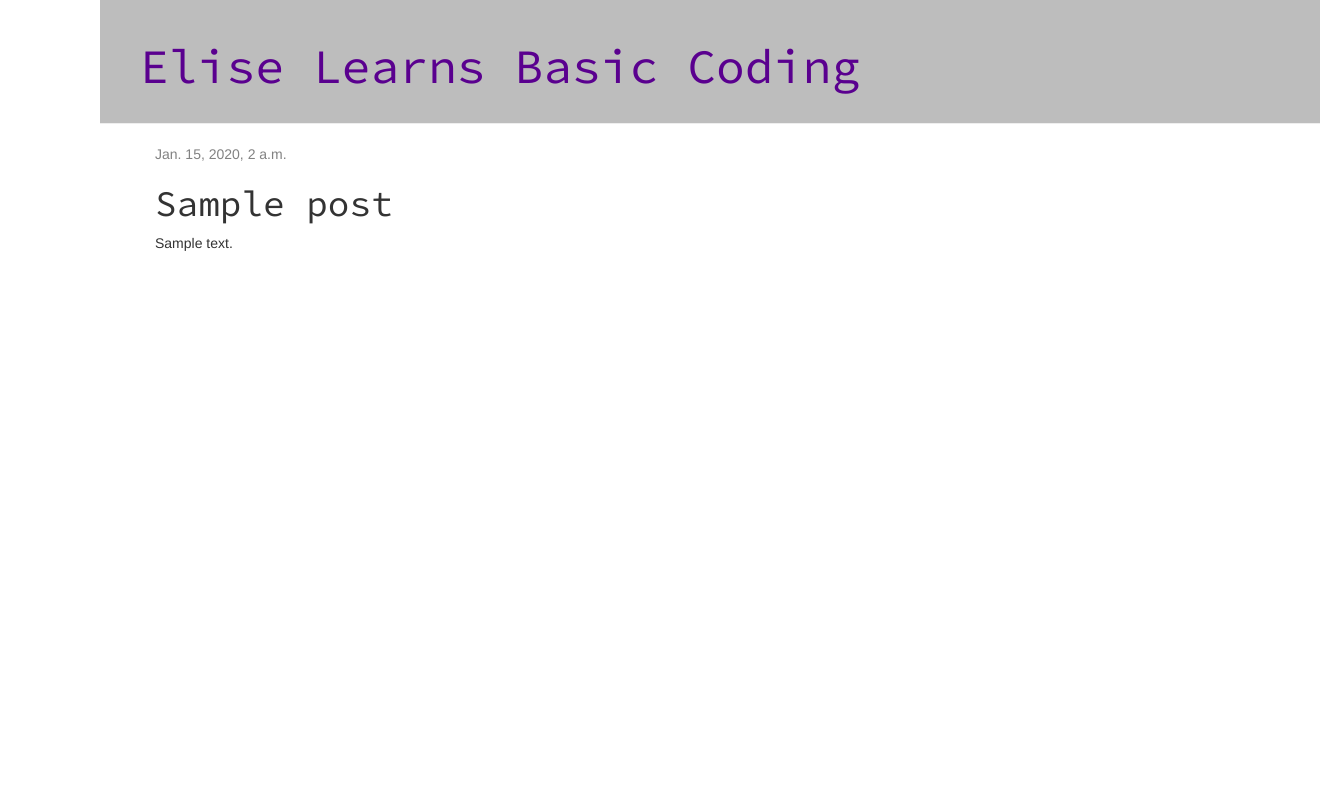
After one commit to leonorelise/my-first-blog, a Django app: page /post/1/ in a window 1320 px wide. The commit adds this page. Run offline with Django 3.2, Linux system fonts and the light colour scheme; tables that the repository leaves empty hold one stand-in row (values such as "Sample post"); some libraries are stand-ins or nearby versions.

Commit message:
Added viewand template for detailed blog post as well as CSS for the site

```diff
--- /dev/null
+++ b/blog/static/css/blog.css
@@ -0,0 +1,53 @@
+h1 a {
+    color: #5A008F;
+    font-family: 'Source Code Pro';
+}
+body {
+	padding-left: 100px;
+}
+.page-header {
+    background-color: #BDBDBD;
+    margin-top: 0;
+    padding: 20px 20px 20px 40px;
+}
+
+.page-header h1, .page-header h1 a, .page-header h1 a:visited, .page-header h1 a:active {
+    color: #5A008F;
+    font-size: 36pt;
+    text-decoration: none;
+}
+
+.content {
+    margin-left: 40px;
+}
+
+h1, h2, h3, h4 {
+    font-family: 'Source Code Pro', cursive;
+}
+
+.date {
+    color: #828282;
+}
+
+.save {
+    float: right;
+}
+
+.post-form textarea, .post-form input {
+    width: 100%;
+}
+
+.top-menu, .top-menu:hover, .top-menu:visited {
+    color: #5A008F;
+    float: right;
+    font-size: 26pt;
+    margin-right: 20px;
+}
+
+.post {
+    margin-bottom: 70px;
+}
+
+.post h1 a, .post h1 a:visited {
+    color: #000000;
+}
--- /dev/null
+++ b/blog/templates/blog/base.html
@@ -0,0 +1,33 @@
+{% load staticfiles %}
+<html>
+    <head>
+        <title>Elise Learns Basic Coding</title>
+        <link rel="stylesheet" href="//maxcdn.bootstrapcdn.com/bootstrap/3.2.0/css/bootstrap.min.css">
+        <link rel="stylesheet" href="//maxcdn.bootstrapcdn.com/bootstrap/3.2.0/css/bootstrap-theme.min.css">
+         <link href="//fonts.googleapis.com/css?family=Source Code Pro&subset=latin,latin-ext" rel="stylesheet" type="text/css">
+        <link rel="stylesheet" href="{% static 'css/blog.css' %}">
+
+    </head>
+    <body>
+    	<div class="page-header">
+        	<h1><a href="/">Elise Learns Basic Coding</a></h1>
+    	</div>
+    	<div class="content container">
+        	<div class="row">
+            	<div class="col-md-8">
+            	{% block content %}
+            		{% for post in posts %}
+        				<div class="post">
+            				<div class="date">
+                				{{ post.published_date }}
+            				</div>
+           			 		<h1><a href="">{{ post.title }}</a></h1>
+            				<p>{{ post.text|linebreaksbr }}</p>
+        				</div>
+    				{% endfor %}
+            	{% endblock %}
+            	</div>
+        	</div>
+   	 	</div>
+	</body>
+</html>
--- /dev/null
+++ b/blog/templates/blog/post_detail.html
@@ -0,0 +1,13 @@
+{% extends 'blog/base.html' %}
+
+{% block content %}
+    <div class="post">
+        {% if post.published_date %}
+            <div class="date">
+                {{ post.published_date }}
+            </div>
+        {% endif %}
+        <h1>{{ post.title }}</h1>
+        <p>{{ post.text|linebreaksbr }}</p>
+    </div>
+{% endblock %}
--- a/blog/urls.py
+++ b/blog/urls.py
@@ -3,4 +3,5 @@ from . import views
 
 urlpatterns = [
 	url(r'^$', views.post_list, name='post_list'),
+	url(r'^post/(?P<pk>\d+)/$', views.post_detail, name='post_detail'),
 	]
--- a/blog/views.py
+++ b/blog/views.py
@@ -1,8 +1,14 @@
 from django.shortcuts import render
 from django.utils import timezone
 from .models import Post
+from django.shortcuts import render, get_object_or_404
 
 # Create your views here.
 def post_list(request):
     posts = Post.objects.filter(published_date__lte=timezone.now()).order_by('published_date')
     return render(request, 'blog/post_list.html', {'posts': posts})
+def post_detail(request, pk):
+	Post.objects.get(pk=pk)
+def post_detail(request, pk):
+    post = get_object_or_404(Post, pk=pk)
+    return render(request, 'blog/post_detail.html', {'post': post})
```
Also changed, not shown: blog/templates/blog/post_list.html (+12 -17 lines).
